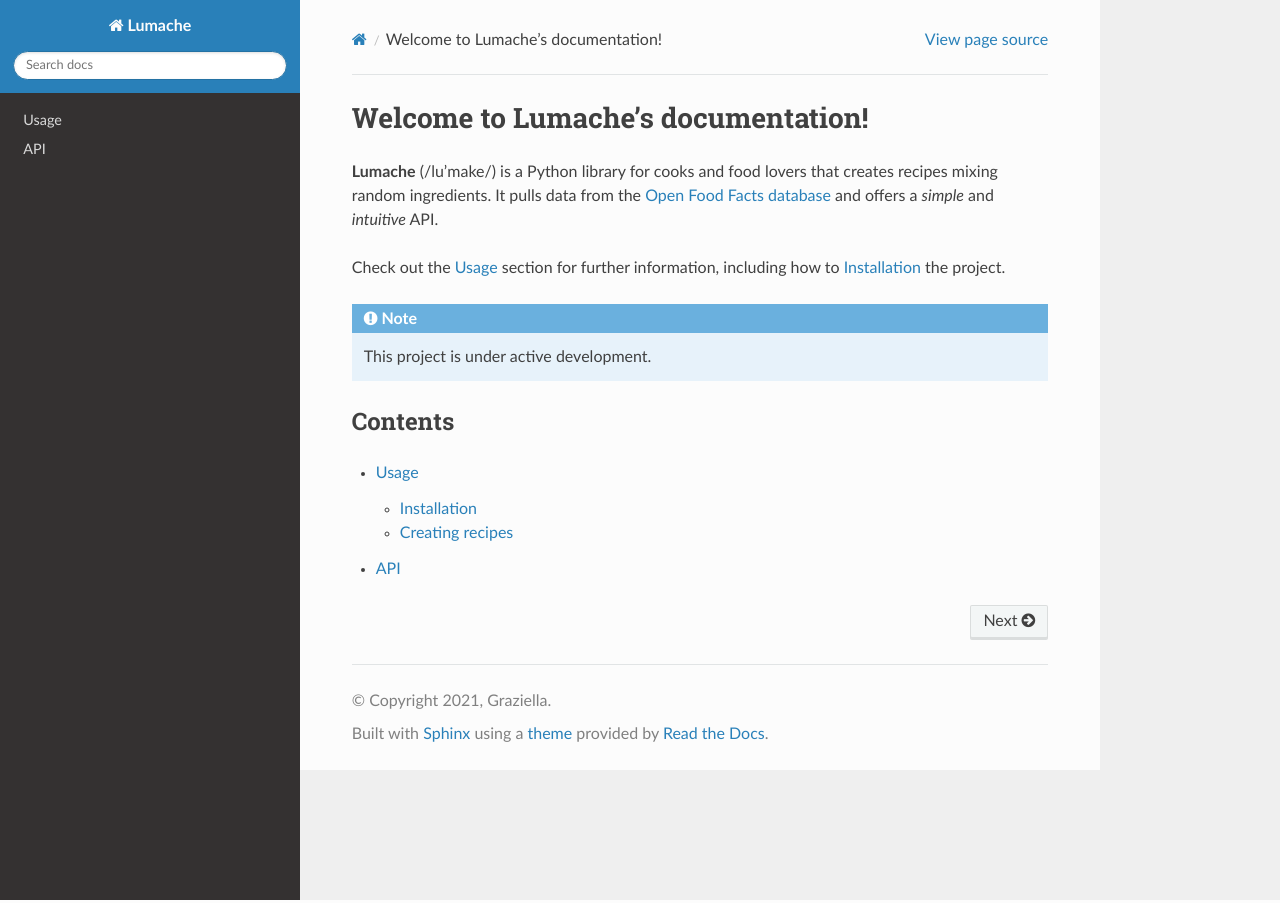
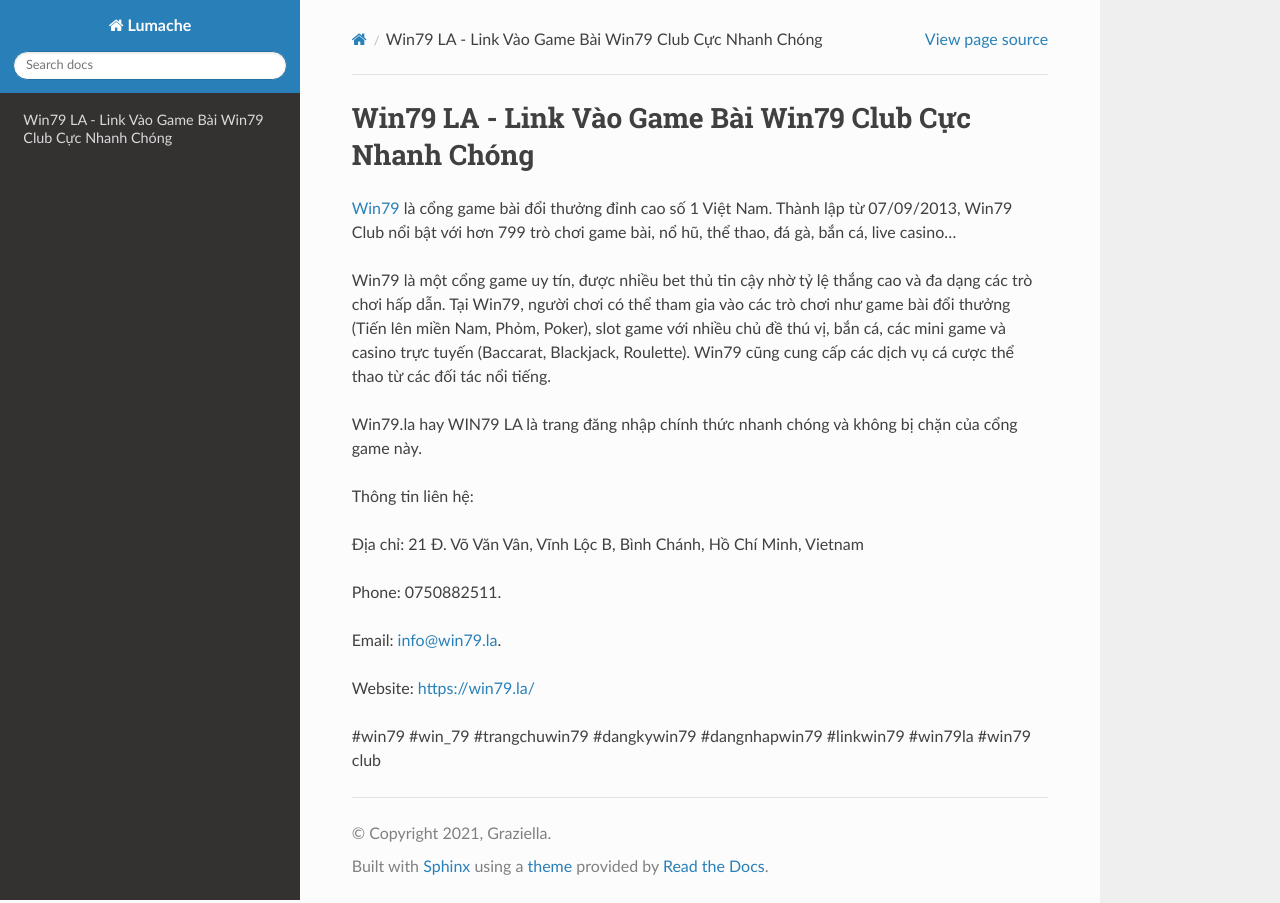
Before and after one commit to p8ebermouc/win79la, a Sphinx documentation site: the page built from docs/source/index.rst, in a window 1280 px wide. Built offline with Sphinx 7.4.7 and the Read the Docs theme 3.1.0, drawn with Linux system fonts in a browser that asks for light colours.

Commit message:
Update index.rst

```diff
--- a/docs/source/index.rst
+++ b/docs/source/index.rst
@@ -1,22 +1,20 @@
-Welcome to Lumache's documentation!
+Win79 LA - Link Vào Game Bài Win79 Club Cực Nhanh Chóng
 ===================================
 
-**Lumache** (/lu'make/) is a Python library for cooks and food lovers
-that creates recipes mixing random ingredients.
-It pulls data from the `Open Food Facts database <https://world.openfoodfacts.org/>`_
-and offers a *simple* and *intuitive* API.
+`Win79 <https://win79.la/>`_ là cổng game bài đổi thưởng đỉnh cao số 1 Việt Nam. Thành lập từ 07/09/2013, Win79 Club nổi bật với hơn 799 trò chơi game bài, nổ hũ, thể thao, đá gà, bắn cá, live casino...
 
-Check out the :doc:`usage` section for further information, including
-how to :ref:`installation` the project.
+Win79 là một cổng game uy tín, được nhiều bet thủ tin cậy nhờ tỷ lệ thắng cao và đa dạng các trò chơi hấp dẫn. Tại Win79, người chơi có thể tham gia vào các trò chơi như game bài đổi thưởng (Tiến lên miền Nam, Phỏm, Poker), slot game với nhiều chủ đề thú vị, bắn cá, các mini game và casino trực tuyến (Baccarat, Blackjack, Roulette). Win79 cũng cung cấp các dịch vụ cá cược thể thao từ các đối tác nổi tiếng.
 
-.. note::
+Win79.la hay WIN79 LA là trang đăng nhập chính thức nhanh chóng và không bị chặn của cổng game này.
 
-   This project is under active development.
+Thông tin liên hệ:
 
-Contents
---------
+Địa chỉ: 21 Đ. Võ Văn Vân, Vĩnh Lộc B, Bình Chánh, Hồ Chí Minh, Vietnam
 
-.. toctree::
+Phone: 0750882511.
 
-   usage
-   api
+Email: info@win79.la.
+
+Website: https://win79.la/
+
+#win79 #win_79 #trangchuwin79 #dangkywin79 #dangnhapwin79 #linkwin79 #win79la #win79 club
```
